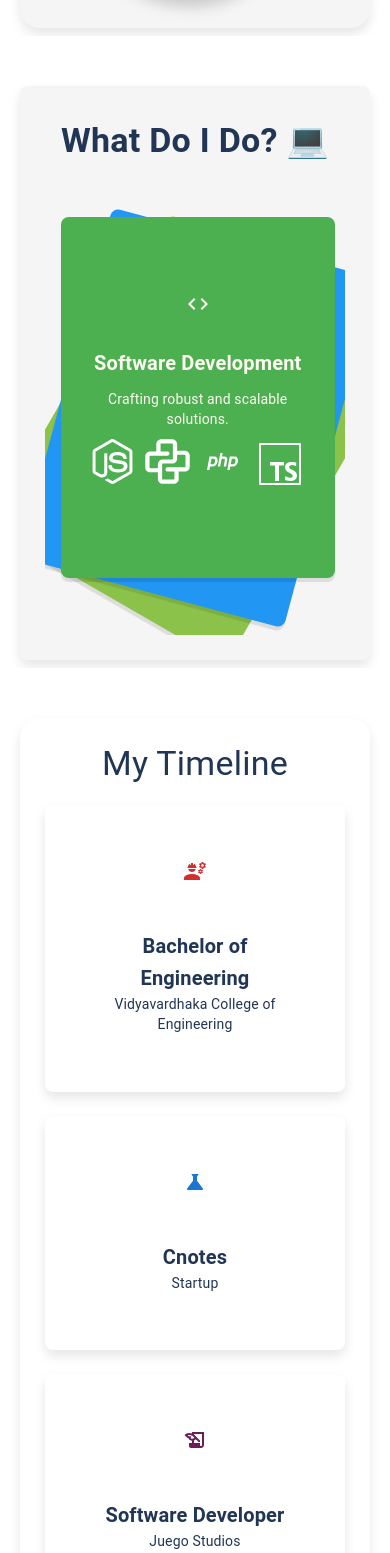
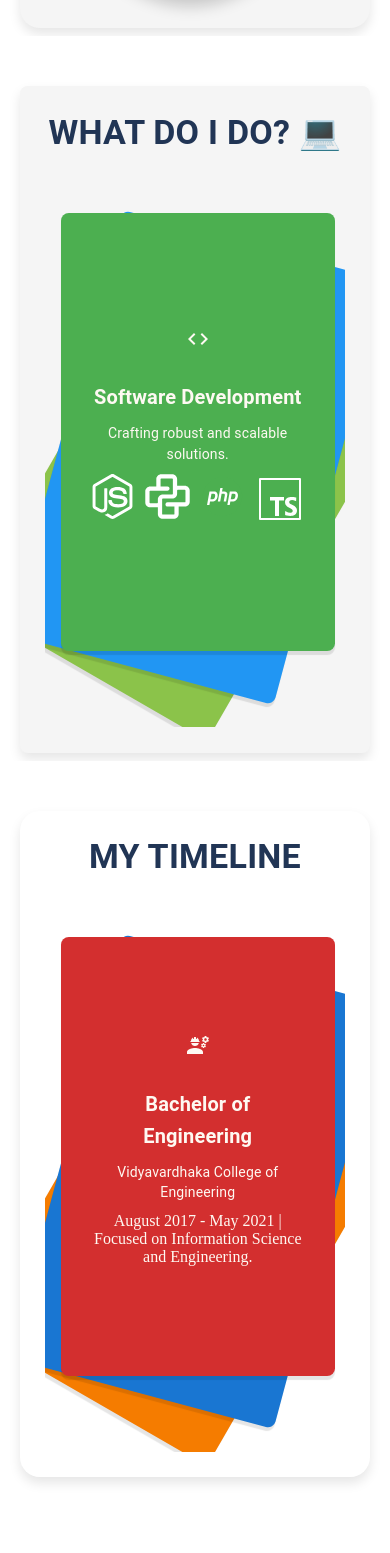
Before and after one commit to AshithaPGowda/portfolio, a Next.js app: page / in a window 390 px wide. Shown: the part 1075-2628 px from the top of the page. Built offline with nearby package versions, Linux system fonts and the light colour scheme.

Commit message:
made swipeable cards common component and shifted the education deatils to swipeable cards in mobile view

```diff
--- a/src/app/components/sectionPersonal/educationDetails.js
+++ b/src/app/components/sectionPersonal/educationDetails.js
@@ -1,10 +1,11 @@
 "use client";
 
-import { Card, CardContent, Grid, Typography } from "@mui/material";
+import { Card, CardContent, Grid, Typography, useMediaQuery, useTheme } from "@mui/material";
 import { Engineering, Science, HistoryEdu, Language, School } from "@mui/icons-material";
 import { useState, useEffect } from "react";
 import COLOURS from "@/app/colours";
 import "./education.module.css";
+import SwipeableCards from "./swipeableCards";
 
 const adjustColor = (color, percentage, lighten = true) => {
     const num = parseInt(color.slice(1), 16);
@@ -67,6 +68,8 @@ const Education = ({ theme, timelineColours }) => {
 
     const [hoveredIndex, setHoveredIndex] = useState(null);
     const [sectionBgColor, setSectionBgColor] = useState(COLOURS[`SECTION_COLOUR_${theme}`]);
+    const themeMUI = useTheme();
+    const isMobile = useMediaQuery(themeMUI.breakpoints.down("sm"));
     useEffect(() => {
         // Reset the section background color whenever the theme changes
         setSectionBgColor(COLOURS[`SECTION_COLOUR_${theme}`]);
@@ -84,7 +87,6 @@ const Education = ({ theme, timelineColours }) => {
 
     return (
         <div
-
             style={{
                 padding: "3vh",
                 backgroundColor: sectionBgColor,
@@ -107,13 +109,24 @@ const Education = ({ theme, timelineColours }) => {
             }
         }`}
             </style>
+            {isMobile ? (
+                <div>
                     <Typography
                         variant="h4"
-                style={{ color: COLOURS[`TEXT_COLOUR_${theme}`], marginBottom: "20px", textAlign: "center" }}
+                        style={{
+                            color: COLOURS[`TEXT_COLOUR_${theme}`],
+                            fontWeight: "bold",
+                            marginBottom: "6vh",
+                            textAlign: "center",
+                        }}
                     >
-                My Timeline
+                        MY TIMELINE
                     </Typography>
 
+                    <SwipeableCards skills={education} theme={theme} />
+                </div>
+            ) : (
+                <div>
                     <Grid container spacing={3}>
                         {education.map((edu, index) => (
                             <Grid item xs={12} sm={6} md={4} key={index}>
@@ -197,6 +210,8 @@ const Education = ({ theme, timelineColours }) => {
                         ))}
                     </Grid>
                 </div>
+            )}
+        </div>
     );
 };
 
--- a/src/app/components/sectionPersonal/swipeableCards.js
+++ b/src/app/components/sectionPersonal/swipeableCards.js
@@ -38,17 +38,6 @@ const SwipeableCards = ({ skills, theme }) => {
                 overflow: "hidden",
             }}
         >
-            <Typography
-                variant="h4"
-                style={{
-                    color: COLOURS[`TEXT_COLOUR_${theme}`],
-                    fontWeight: "bold",
-                    marginBottom: "6vh",
-                    textAlign: "center",
-                }}
-            >
-                What Do I Do? 💻
-            </Typography>
             <div
                 style={{
                     position: "relative",
--- a/src/app/components/sectionPersonal/what DoIDo.js
+++ b/src/app/components/sectionPersonal/what DoIDo.js
@@ -132,6 +132,18 @@ const WhatDoIDo = ({ theme }) => {
                 transition: "background-color 0.3s ease, box-shadow 0.3s ease",
             }}
         >
+            {" "}
+            <Typography
+                variant="h4"
+                style={{
+                    color: COLOURS[`TEXT_COLOUR_${theme}`],
+                    fontWeight: "bold",
+                    marginBottom: "6vh",
+                    textAlign: "center",
+                }}
+            >
+                WHAT DO I DO? 💻
+            </Typography>
             <SwipeableCards skills={skills} theme={theme} />
         </div>
     ) : (
```
Lines whose indentation alone changed are shown as unchanged.
